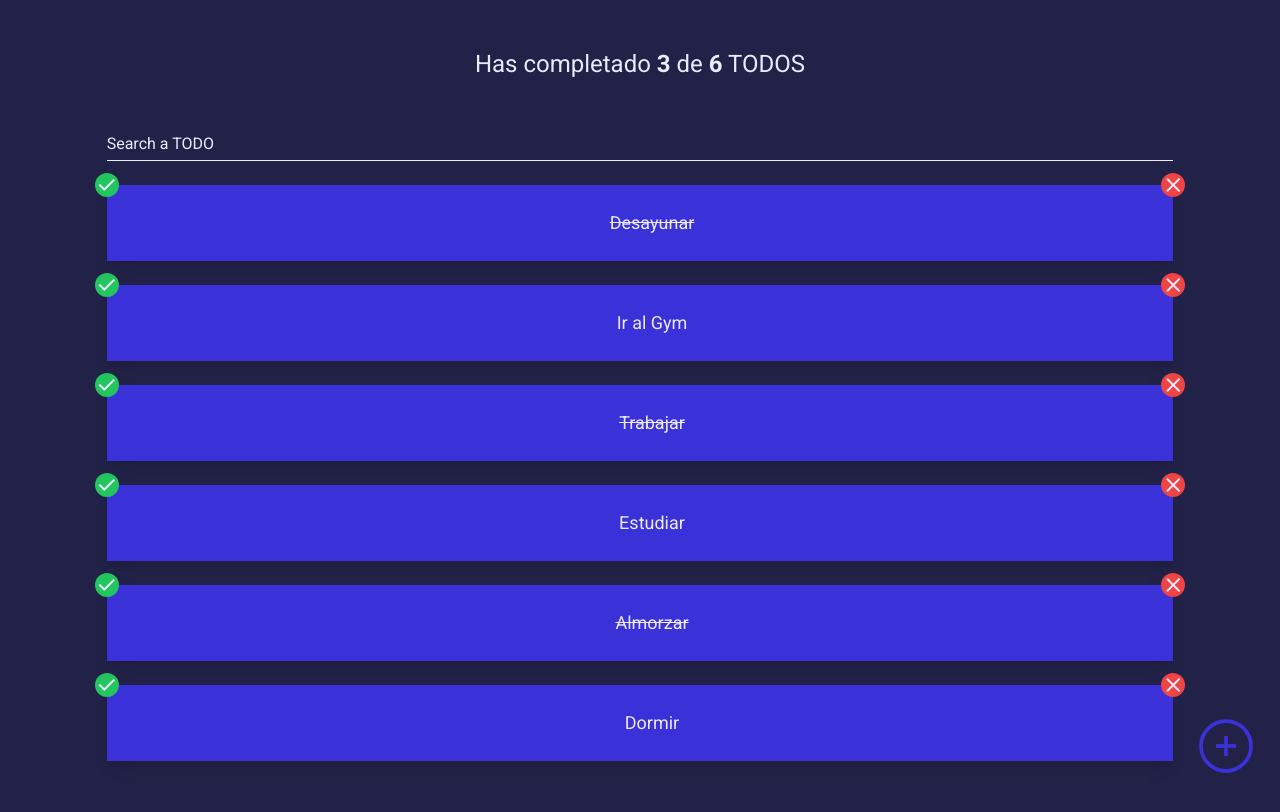
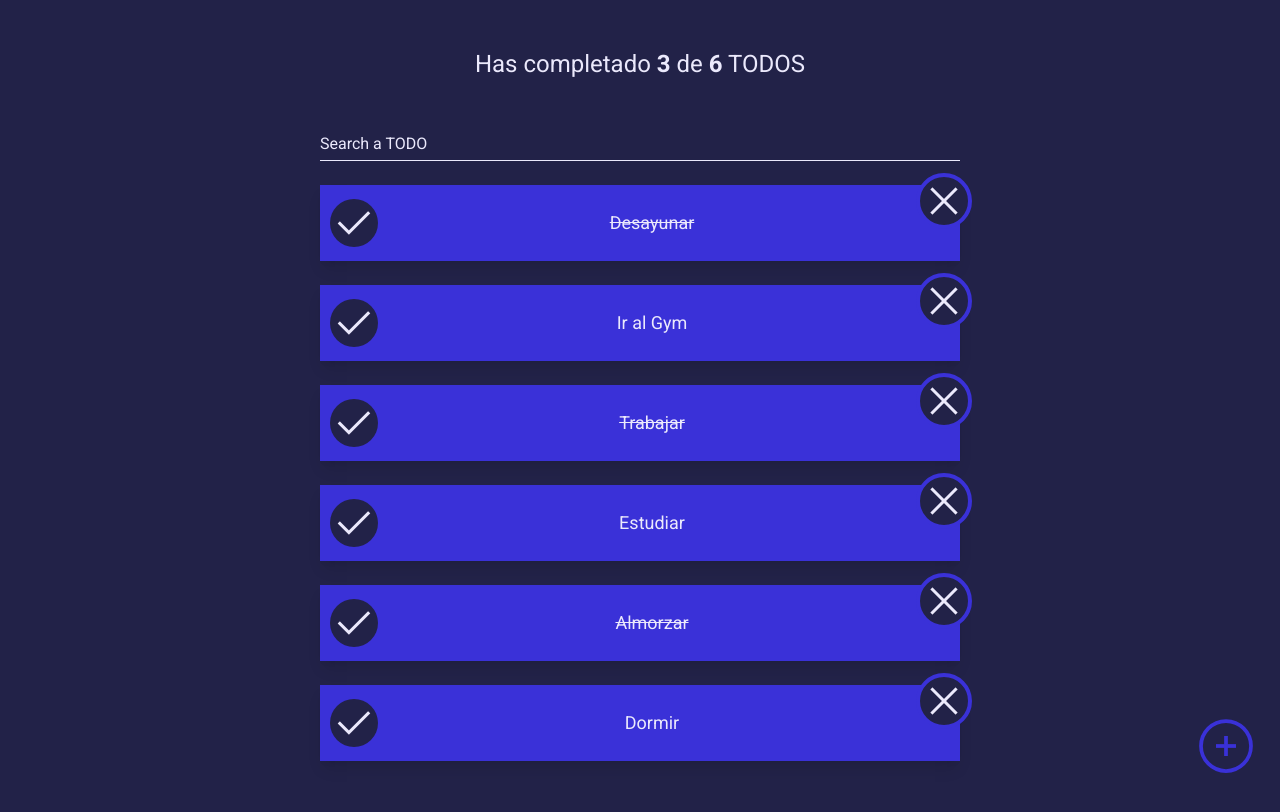
Before and after one commit to Santipa21/Todo-Machine-Platzi, a React (Create React App) app: page / in a window 1280 px wide. Shown: the top 812 px of the page. Built offline with nearby package versions, Linux system fonts and the light colour scheme.

Commit message:
Change icons and colors styles

```diff
--- a/src/TodoItem.js
+++ b/src/TodoItem.js
@@ -1,15 +1,15 @@
 function TodoItem({ text, completed, onComplete, onDelete}) {
   return (
-    <li className="bg-[#3A31D8] relative flex justify-center items-center mt-6 shadow-lg shadow-white-500/50 text-center w-5/6 m-auto">
+    <li className="bg-[#3A31D8] relative flex justify-center items-center mt-6 shadow-lg shadow-white-500/50 text-center w-3/6 m-auto">
       <span
-      className="material-symbols-outlined cursor-pointer absolute left-[-12px] top-[-12px] bg-green-500 rounded-3xl border  text-[#EBE9FC] border-none hover:text-green-500 hover:bg-[#EBE9FC] hover:scale-150"
+      className="material-symbols-outlined cursor-pointer absolute left-[10px]  bg-[#222248] rounded-3xl border text-5xl  text-[#EBE9FC] border-none hover:text-green-500 hover:bg-[#EBE9FC] "
       onClick={onComplete}
       >
         done
       </span>
       <p className={`mt-6 mr-0 mb-6 ml-6  text-lg ${completed && "line-through"}`}>{text}</p>
       <span
-      className="material-symbols-outlined cursor-pointer absolute right-[-12px] top-[-12px] bg-red-500 rounded-3xl border  text-[#EBE9FC] border-none hover:text-red-500 hover:bg-[#EBE9FC] hover:scale-150"
+      className="material-symbols-outlined border-4 border-[#3A31D8] cursor-pointer absolute right-[-12px] top-[-12px] bg-[#222248]  rounded-[50px]  text-5xl text-[#EBE9FC]  hover:text-red-500 hover:bg-[#EBE9FC] hover:border-none "
       onClick={onDelete}
       >
         close
--- a/src/TodoSearch.js
+++ b/src/TodoSearch.js
@@ -6,7 +6,7 @@ function TodoSearch({
 }) {
     return (
       <div className="flex items-center justify-center ">
-      <div className="relative w-5/6">
+      <div className="relative w-3/6">
         <input
         value={searchValue}
         onChange={
```
